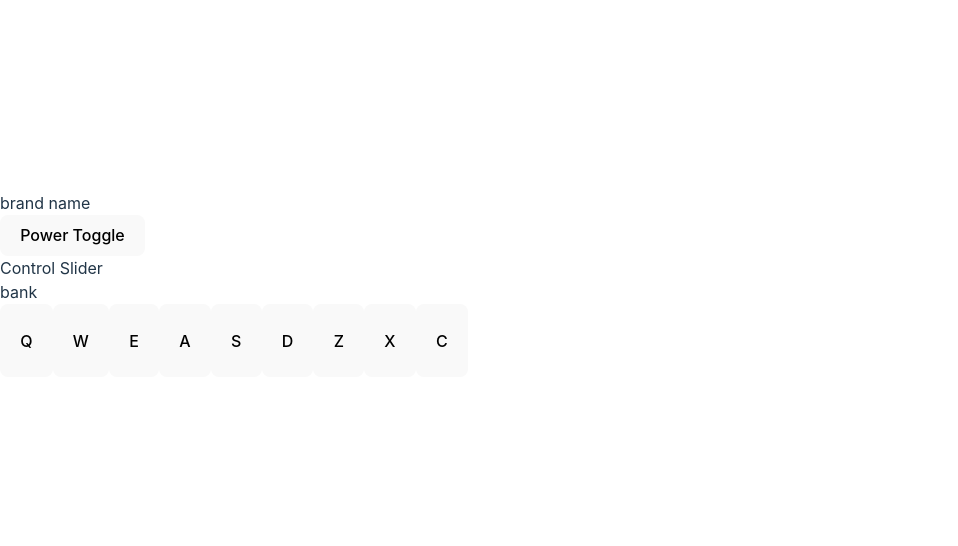
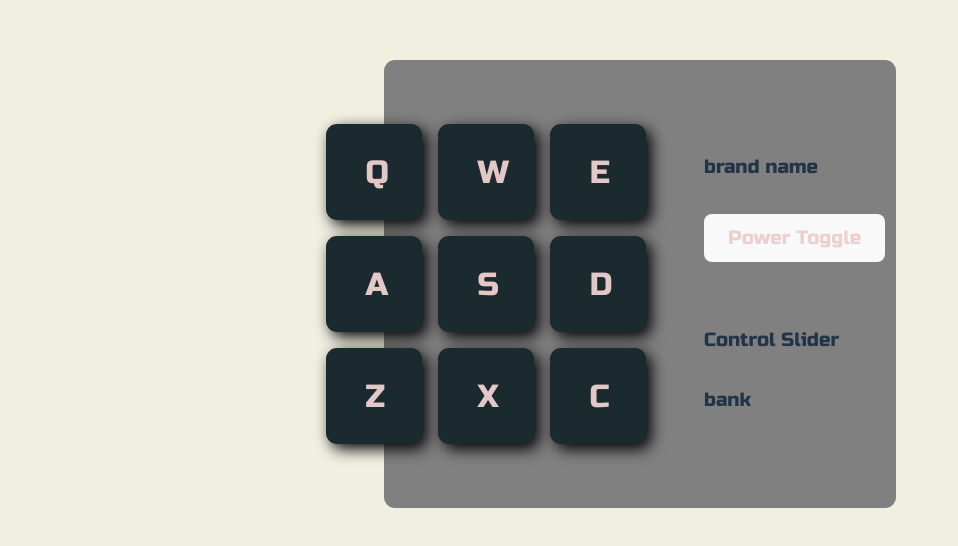
Before and after one commit to fullTimeCode/drum_machine, a React (Vite) app: page / in a window 1280 px wide. Shown: the part 116-662 px from the top of the page, without its empty margins (0-958 px from the left). Built offline with nearby package versions, Linux system fonts and the light colour scheme.

Commit message:
feat: add styles

```diff
--- a/src/index.scss
+++ b/src/index.scss
@@ -1,34 +1,48 @@
+@import './assets/styles/fonts';
+@import './assets/styles/colors';
+@import './assets/styles/variables';
+
+html {
+  font-size: 3px;
+}
+
+* {
+  padding: 0;
+  margin: 0;
+  box-sizing: border-box;
+}
+
 :root {
-  font-family: Inter, system-ui, Avenir, Helvetica, Arial, sans-serif;
+  font-family: 'Russo One', sans-serif;
   line-height: 1.5;
-  font-weight: 400;
+  font-weight: 300;
+  font-size: 2rem;
 
   color-scheme: light dark;
-  color: rgba(255, 255, 255, 0.87);
-  background-color: #242424;
-
-  font-synthesis: none;
-  text-rendering: optimizeLegibility;
-  -webkit-font-smoothing: antialiased;
-  -moz-osx-font-smoothing: grayscale;
-  -webkit-text-size-adjust: 100%;
+  color: $textClr;
+  background-color: $bgClr;
 }
 
 a {
   font-weight: 500;
-  color: #646cff;
+  color: $linkClr;
   text-decoration: inherit;
 }
 a:hover {
-  color: #535bf2;
+  color: $linkHoverClr;
 }
 
 body {
   margin: 0;
   display: flex;
   place-items: center;
+  width: 100vw;
   min-width: 320px;
   min-height: 100vh;
+}
+
+div#root {
+  width: 100%;
 }
 
 h1 {
@@ -44,11 +58,12 @@ button {
   font-weight: 500;
   font-family: inherit;
   background-color: #1a1a1a;
+  color: $textClr;
   cursor: pointer;
   transition: border-color 0.25s;
 }
 button:hover {
-  border-color: #646cff;
+  border-color: $linkClr;
 }
 button:focus,
 button:focus-visible {
@@ -58,7 +73,7 @@ button:focus-visible {
 @media (prefers-color-scheme: light) {
   :root {
     color: #213547;
-    background-color: #ffffff;
+    background-color: #f0efe0;
   }
   a:hover {
     color: #747bff;
@@ -67,3 +82,53 @@ button:focus-visible {
     background-color: #f9f9f9;
   }
 }
+
+#drum-machine {
+  display: flex;
+  flex-direction: row-reverse;
+  justify-content: center;
+  align-items: center;
+  gap: 4rem;
+  width: 40%;
+  margin: 0 auto;
+  background-color: gray;
+  border-radius: 11px;
+  padding: 2rem 3rem;
+  section {
+    flex: 0 0 150px;
+    min-width: 250px;
+  }
+  section.display-container {
+    display: flex;
+    flex-direction: column;
+    gap: 1rem;
+    font-size: 0.6rem;
+
+  }
+  section.pad-container {
+    width: auto;
+    height: auto;
+    display: grid;
+    grid-template-columns: repeat(3, 1fr);
+    grid-template-rows: repeat(3, 1fr);
+    gap: 0.5rem;
+
+    button.drum-pad {
+      background-color: $btnBgClr;
+      color: $textClr;
+      width: 3rem;
+      height: 3rem;
+      box-shadow: 5px 5px 15px black;
+      border-radius: 11px;
+      display: grid;
+      place-items: center;
+      p {
+        font-size: 1rem;
+        color: inherit;
+      }
+      audio {
+        display: none;
+      }
+    }
+  }
+}
```
